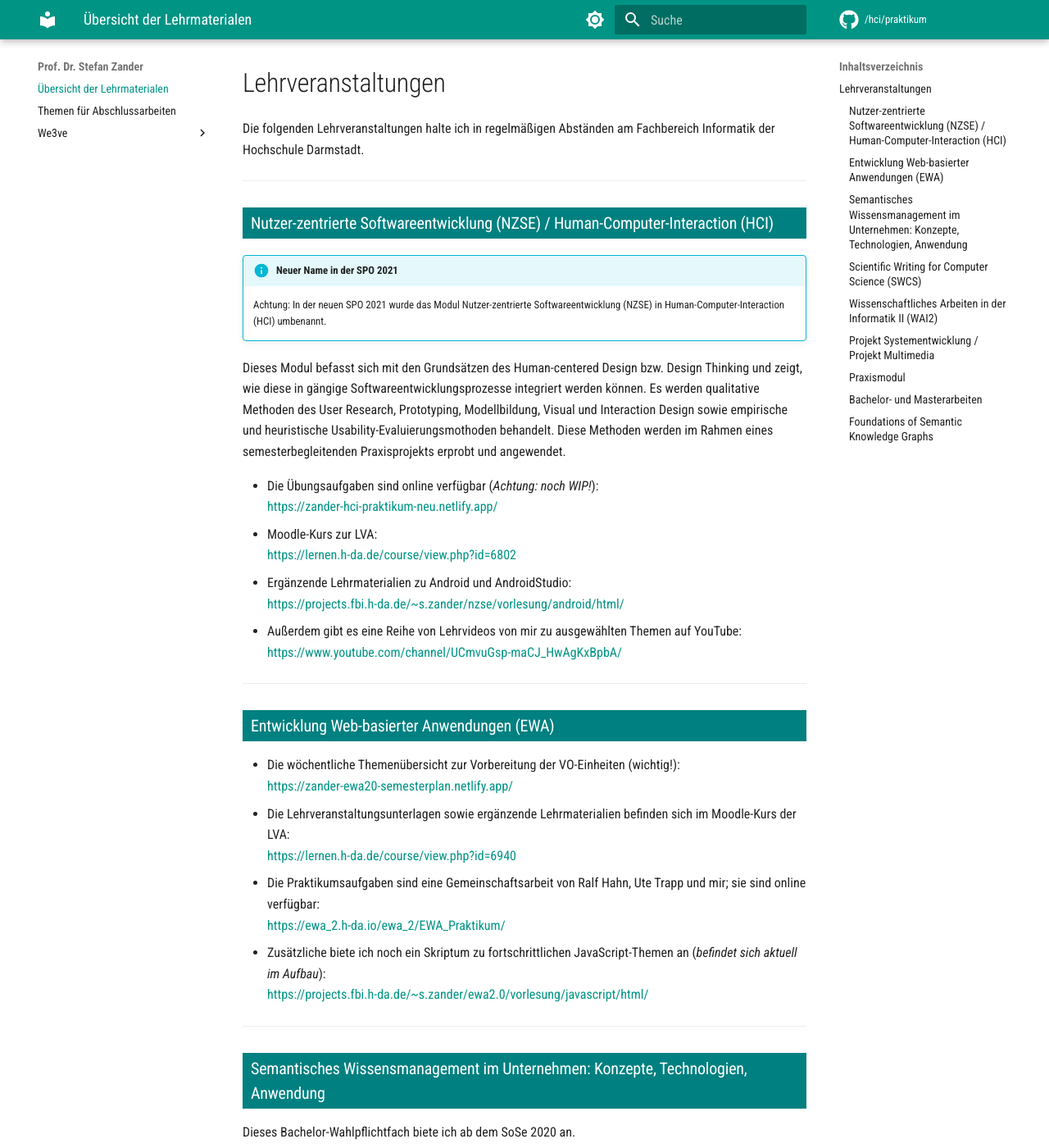
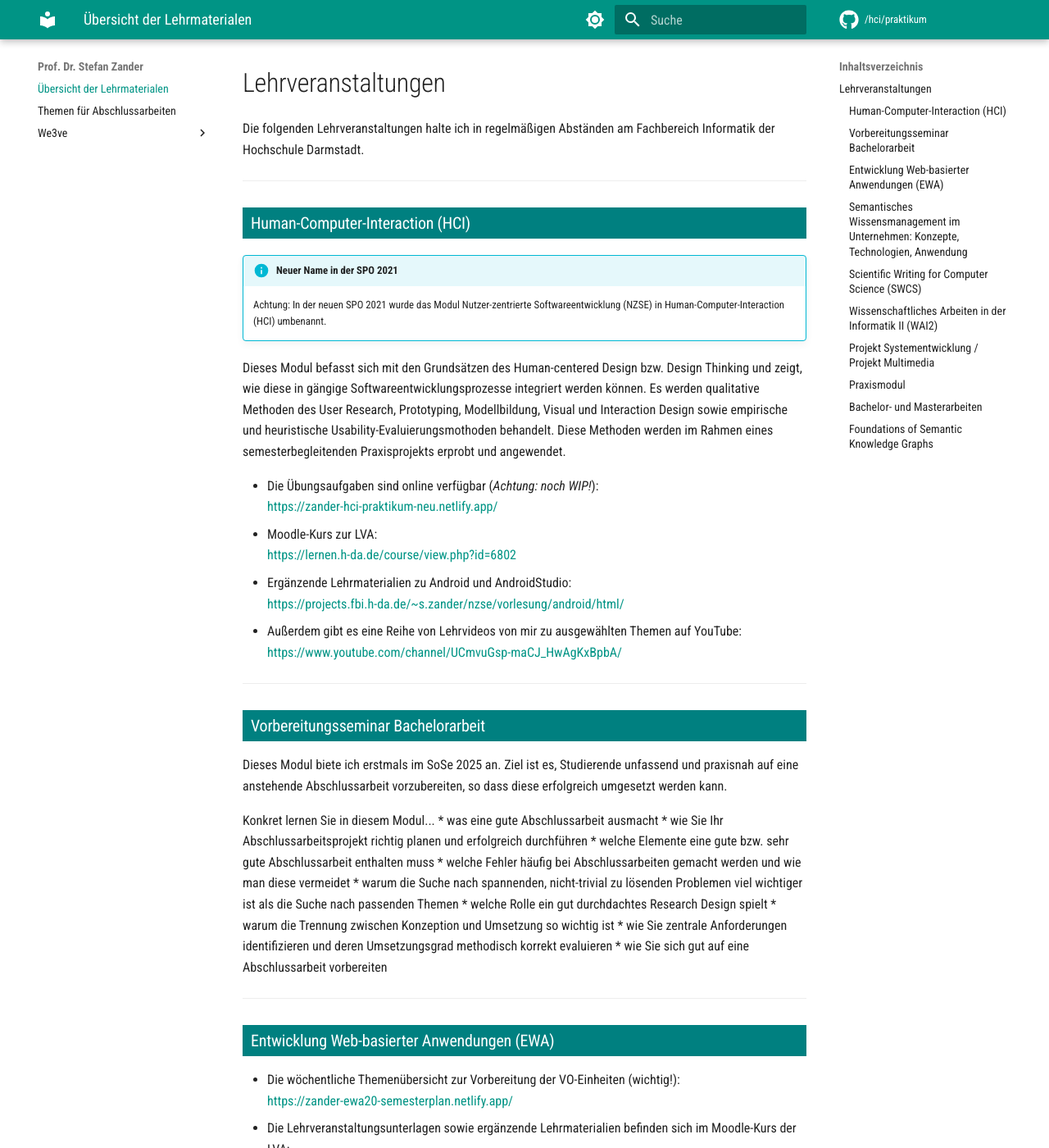
Before and after one commit to StefanZander/stefanzander.github.io, an MkDocs documentation site: the page built from docs/index.md, in a window 1280 px wide and 1400 px high, scrolled down 394 px. Shown: the whole window at 82% size. Built offline with MkDocs 1.6.1 and Material for MkDocs 9.7.7, drawn with Linux system fonts in a browser that asks for light colours; comment, search, counter and statistics services are not loaded.

Commit message:
Update index.md
added Vorbereitungsseminar Bachelorarbeit

```diff
--- a/docs/index.md
+++ b/docs/index.md
@@ -10,7 +10,7 @@ Die folgenden Lehrveranstaltungen halte ich in regelmäßigen Abständen am Fach
 
 ---
 
-### Nutzer-zentrierte Softwareentwicklung (NZSE) / Human-Computer-Interaction (HCI)
+### Human-Computer-Interaction (HCI)
 
 !!! info "Neuer Name in der SPO 2021"
     Achtung: In der neuen SPO 2021 wurde das Modul Nutzer-zentrierte Softwareentwicklung (NZSE) in Human-Computer-Interaction (HCI) umbenannt.
@@ -25,6 +25,24 @@ Dieses Modul befasst sich mit den Grundsätzen des Human-centered Design bzw. De
     <https://projects.fbi.h-da.de/~s.zander/nzse/vorlesung/android/html/>
 * Außerdem gibt es eine Reihe von Lehrvideos von mir zu ausgewählten Themen auf YouTube:
     <https://www.youtube.com/channel/UCmvuGsp-maCJ_HwAgKxBpbA/>
+
+---
+
+### Vorbereitungsseminar Bachelorarbeit
+
+Dieses Modul biete ich erstmals im SoSe 2025 an. Ziel ist es, Studierende unfassend und praxisnah auf eine anstehende Abschlussarbeit vorzubereiten, so dass diese erfolgreich umgesetzt werden kann.
+
+Konkret lernen Sie in diesem Modul...
+* was eine gute Abschlussarbeit ausmacht
+* wie Sie Ihr Abschlussarbeitsprojekt richtig planen und erfolgreich durchführen
+* welche Elemente eine gute bzw. sehr gute Abschlussarbeit enthalten muss
+* welche Fehler häufig bei Abschlussarbeiten gemacht werden und wie man diese vermeidet
+* warum die Suche nach spannenden, nicht-trivial zu lösenden Problemen viel wichtiger ist als die Suche nach passenden Themen
+* welche Rolle ein gut durchdachtes Research Design spielt
+* warum die Trennung zwischen Konzeption und Umsetzung so wichtig ist
+* wie Sie zentrale Anforderungen identifizieren und deren Umsetzungsgrad methodisch korrekt evaluieren
+* wie Sie sich gut auf eine Abschlussarbeit vorbereiten
+
 
 ---
 
```
